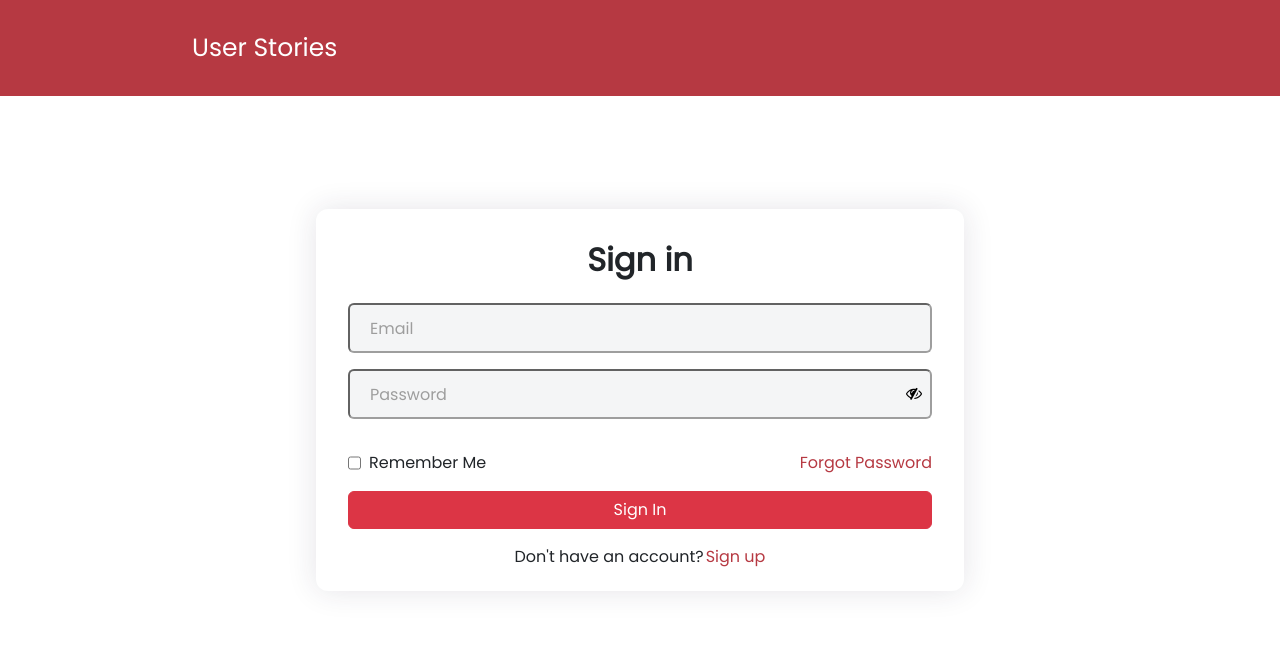
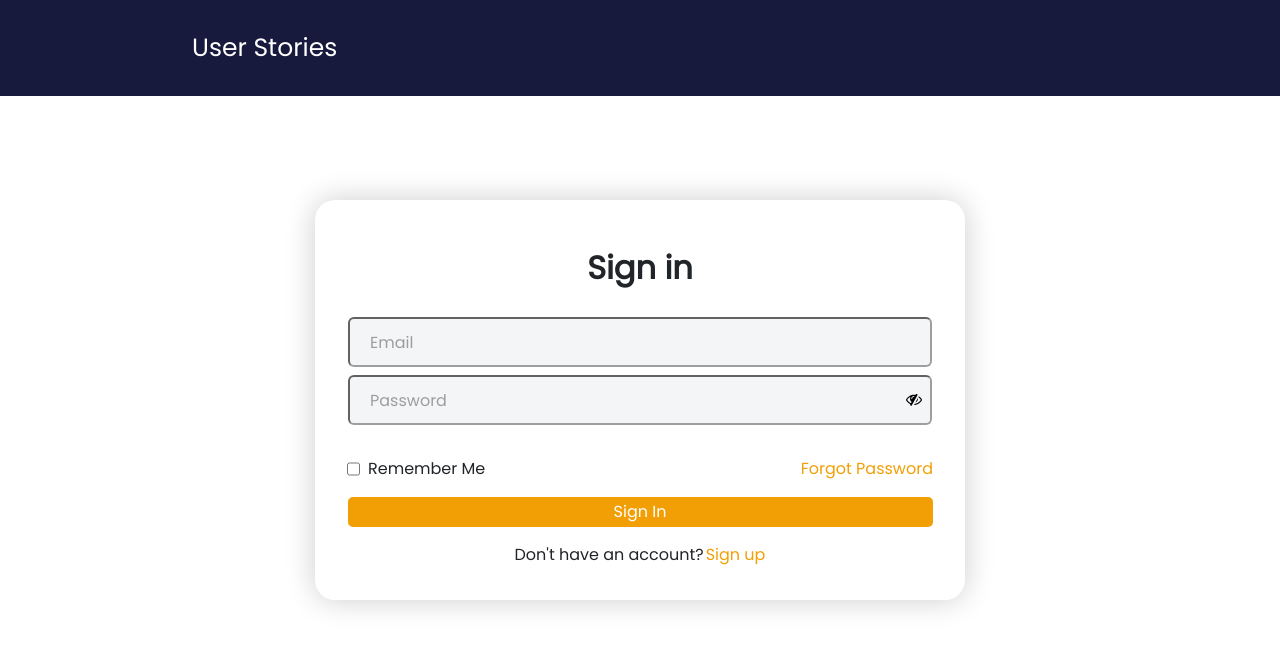
Before and after one commit to AgileRE-2023/USGenerator, a Django app: page /client/signin in a window 1280 px wide. Shown: the top 649 px of the page. Run offline with Django 4.2, Linux system fonts and the light colour scheme.

Commit message:
fix color css

```diff
--- a/usg/client/static/css/sign_in.css
+++ b/usg/client/static/css/sign_in.css
@@ -14,13 +14,14 @@
     line-height: 110%;
     text-transform: capitalize;
 } */
-.sign{
+.sign {
   font-style: normal;
   font-weight: 600;
+  margin-bottom: 30px;
 }
 
 header {
-  background-color: #b63942;
+  background-color: #17193D;
   padding: 10px 15%;
   height: 6rem;
 }
@@ -38,6 +39,15 @@ header a {
   font-size: 25px;
 }
 
+header a:hover {
+  color: #F29F05;
+  transition: .3s ease;
+  -webkit-transition: .3s ease;
+  -moz-transition: .3s ease;
+  -ms-transition: .3s ease;
+  -o-transition: .3s ease;
+}
+
 form {
   margin-top: 32px;
   display: flex;
@@ -47,8 +57,42 @@ form {
   width: 100%;
 }
 
+.form-group {
+  display: flex;
+  flex-direction: column;
+  align-items: center;
+  justify-content: center;
+  width: 100%;
+}
+
+.form-content {
+  width: 90%;
+}
+
 .profile {
   margin-left: 2.25rem;
+}
+
+.login-container {
+  width: 650px;
+  height: 400px;
+  display: flex;
+  box-shadow: 0 0 30px rgba(0, 0, 0, .2);
+  position: absolute;
+  margin-left: auto;
+  margin-right: auto;
+  border-radius: 20px;
+  -webkit-border-radius: 20px;
+  -moz-border-radius: 20px;
+  -ms-border-radius: 20px;
+  -o-border-radius: 20px;
+  position: absolute;
+  top: 0;
+  bottom: 0;
+  left: 0;
+  right: 0;
+
+  margin: auto;
 }
 
 .login {
@@ -93,7 +137,7 @@ input[type="password"] {
 button {
   width: 584px;
   border-radius: 8px;
-  /* background-color: #B63942; */
+  background-color: #F29F05;
   color: var(--gray-scales-white, #fff);
   text-align: center;
   font-family: Poppins;
@@ -105,12 +149,13 @@ button {
   text-transform: capitalize;
 }
 
-.loginbutton {
+.login-button {
   width: 100%;
   margin-top: 1rem;
+  margin-bottom: 1rem;
 }
 
-.loginbutton a {
+.login-button a {
   text-decoration: none;
   color: #fff;
   width: 90%;
@@ -126,16 +171,19 @@ i {
   color: #000;
   /* background-color: #fff; */
 }
+
 .input-with-icon {
   position: relative;
 }
+
 .input-with-icon .eye {
   position: absolute;
   top: 50%;
   right: 10px;
   transform: translateY(-50%);
   cursor: pointer;
-  z-index: 1; /* Add this line to ensure icons are above the input */
+  z-index: 1;
+  /* Add this line to ensure icons are above the input */
 }
 
 #hide1 {
@@ -161,7 +209,7 @@ i {
 .checkbox a {
   margin-right: 32px;
   text-decoration: none;
-  color: #b63942;
+  color: #F29F05;
 }
 
 .dontHave {
@@ -171,6 +219,40 @@ i {
 
 .signup a {
   text-decoration: none;
-  color: #b63942;
+  color: #F29F05;
   padding-left: 2px;
+  transition: .5s ease;
+  -webkit-transition: .5s ease;
+  -moz-transition: .5s ease;
+  -ms-transition: .5s ease;
+  -o-transition: .5s ease;
 }
+
+.login-button {
+  background-color: #f29f05;
+  width: 90%;
+  height: 30px;
+  border-radius: 5px;
+  display: flex;
+  align-items: center;
+  justify-content: center;
+}
+
+.login-button a {
+  color: #fff;
+  text-align: center;
+}
+
+.login-button a:hover {
+  color: #F29F05;
+}
+
+.login-button:hover {
+  background-color: transparent;
+  border: solid 1px #f29f05;
+  transition: .5s ease;
+  -webkit-transition: .5s ease;
+  -moz-transition: .5s ease;
+  -ms-transition: .5s ease;
+  -o-transition: .5s ease;
+}
--- a/usg/client/templates/signin-reg/signin.html
+++ b/usg/client/templates/signin-reg/signin.html
@@ -1,26 +1,13 @@
 {% extends "base_signin.html" %} {% block content %}
-<div class="wrapper position-absolute top-50 start-50 translate-middle login">
+<div class="login-container">
   <form action="#">
     <h2 class="sign">Sign in</h2>
-
-    <div class="username mt-3 mb-3">
-      <input
-        type="text"
-        id="email"
-        placeholder="Email"
-        class="form rounded"
-        required
-      />
+    <div class="form-group mb-2">
+      <input type="text" id="email" placeholder="Email" class="form rounded" required />
     </div>
     <div class="password mb-2">
       <div class="input-with-icon">
-        <input
-          type="password"
-          class="form rounded"
-          name="password"
-          id="password"
-          placeholder="Password"
-        />
+        <input type="password" class="form rounded" name="password" id="password" placeholder="Password" />
         <span class="eye" onclick="showp()">
           <i id="hide1" class="fa fa-light fa-eye"></i>
           <i id="hide2" class="fa fa-sharp fa-light fa-eye-slash"></i>
@@ -35,13 +22,8 @@
       </div>
       <a href="#">Forgot Password</a>
     </div>
-    <div class="loginbutton">
-      <a
-        href="{% url 'client:dashboard-client' %}"
-        class="btn btn-danger mb-3"
-        role="button"
-        >Sign In</a
-      >
+    <div class="login-button">
+      <a href="{% url 'client:dashboard-client' %}" role="button">Sign In</a>
     </div>
 
     <div class="dontHave">
```
Also changed, not shown: usg/client/static/client/Input.css (+31 -3 lines), usg/client/static/client/base-client.css (+10 -1 lines), usg/client/static/client/dashboard.css (+15 -2 lines), usg/client/static/client/history-detail.css (+7 -3 lines), usg/client/static/client/history.css (+13 -7 lines), usg/client/static/client/sign_in.css (+11 -2 lines), usg/client/static/client/user-scenario.css (+43 -8 lines), usg/client/static/css/regist.css (+87 -10 lines), usg/client/templates/base_regist.html (+9 -3 lines), usg/client/templates/signin-reg/regist.html (+9 -43 lines).
